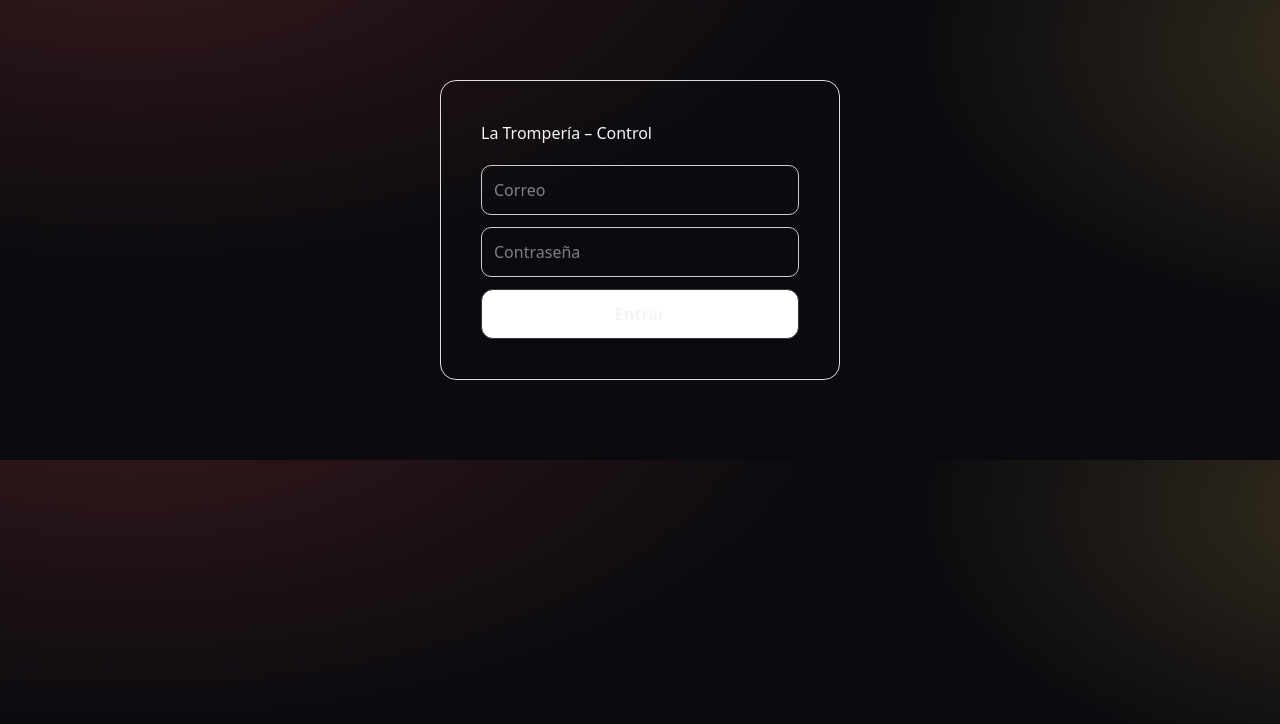
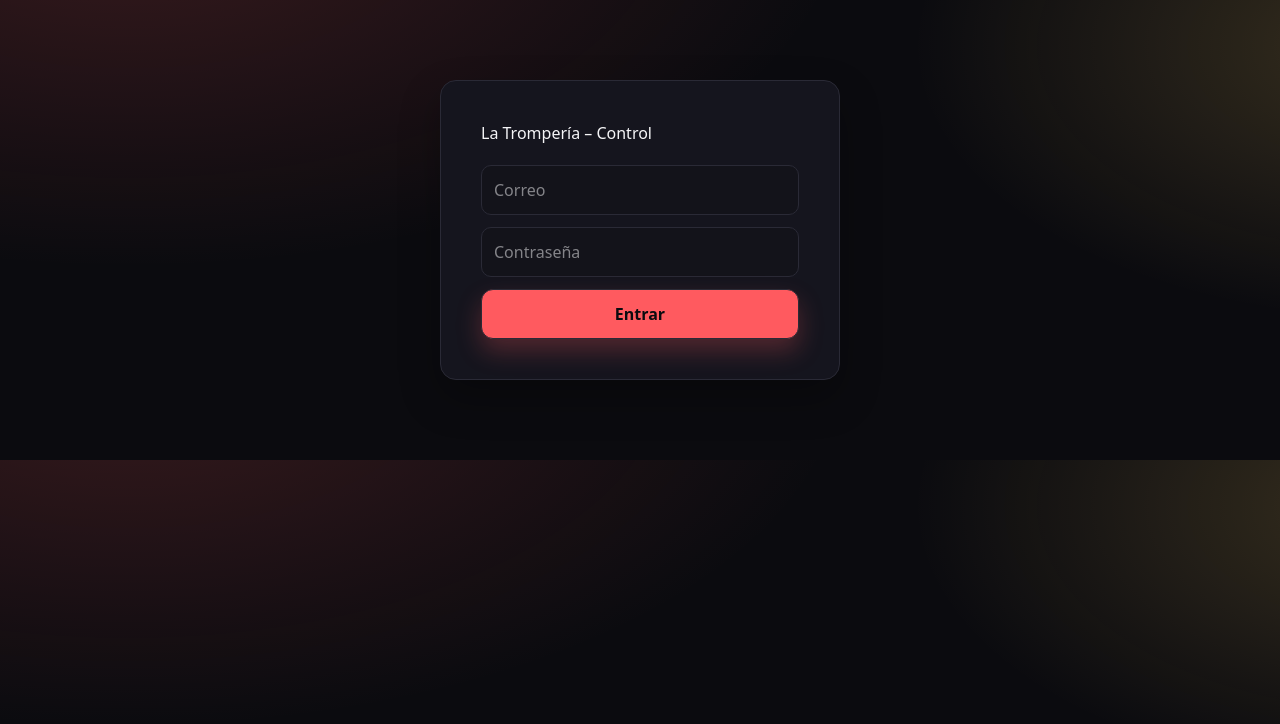
Before and after one commit to Nieto72/latromperia-control, a Next.js app: page /login in a window 1280 px wide. Shown: the top 724 px of the page. Built offline with nearby package versions, Linux system fonts and the light colour scheme; no server answers.

Commit message:
vibrant ui theme

```diff
--- a/app/dashboard/expenses/page.tsx
+++ b/app/dashboard/expenses/page.tsx
@@ -473,7 +473,7 @@ export default function ExpensesPage() {
         </p>
       </div>
 
-      <div style={{ border: "1px solid #2a2a2a", borderRadius: 18, padding: 16, display: "grid", gap: 12 }}>
+      <div style={{ border: "1px solid var(--border)", borderRadius: 18, padding: 16, display: "grid", gap: 12, background: "var(--card)", boxShadow: "0 16px 40px rgba(0,0,0,0.25)" }}>
         <h3 style={{ margin: 0 }}>Filtro por fecha</h3>
         <div style={{ display: "flex", gap: 10, flexWrap: "wrap" }}>
           {[
@@ -485,11 +485,11 @@ export default function ExpensesPage() {
             <button
               key={opt.value}
               onClick={() => setRange(opt.value as RangeKey)}
-              style={{
-                ...secondaryButton,
-                background: range === opt.value ? "white" : "transparent",
-                color: range === opt.value ? "#000" : "inherit",
-              }}
+            style={{
+              ...secondaryButton,
+              background: range === opt.value ? "var(--accent)" : "var(--surface)",
+              color: range === opt.value ? "#0b0b0f" : "var(--foreground)",
+            }}
             >
               {opt.label}
             </button>
@@ -513,7 +513,7 @@ export default function ExpensesPage() {
         )}
       </div>
 
-      <div style={{ border: "1px solid #2a2a2a", borderRadius: 18, padding: 16, display: "grid", gap: 12 }}>
+      <div style={{ border: "1px solid var(--border)", borderRadius: 18, padding: 16, display: "grid", gap: 12, background: "var(--card)", boxShadow: "0 16px 40px rgba(0,0,0,0.25)" }}>
         <h3 style={{ margin: 0 }}>Nuevo gasto</h3>
 
         <div style={{ display: "grid", gap: 10, gridTemplateColumns: "repeat(auto-fit, minmax(180px, 1fr))" }}>
@@ -588,7 +588,7 @@ export default function ExpensesPage() {
         {msg && <p style={{ color: msg.includes("✅") ? "#7CFC00" : "#FF6B6B" }}>{msg}</p>}
       </div>
 
-      <div style={{ border: "1px solid #2a2a2a", borderRadius: 18, padding: 16, display: "grid", gap: 12 }}>
+      <div style={{ border: "1px solid var(--border)", borderRadius: 18, padding: 16, display: "grid", gap: 12, background: "var(--card)", boxShadow: "0 16px 40px rgba(0,0,0,0.25)" }}>
         <h3 style={{ margin: 0 }}>Nómina rápida</h3>
         <p style={{ opacity: 0.8 }}>
           Marca quién trabajó hoy y registra el pago diario con un clic.
@@ -621,7 +621,7 @@ export default function ExpensesPage() {
         {payrollMsg && <p style={{ color: payrollMsg.includes("✅") ? "#7CFC00" : "#FF6B6B" }}>{payrollMsg}</p>}
       </div>
 
-      <div style={{ border: "1px solid #2a2a2a", borderRadius: 18, padding: 16, display: "grid", gap: 12 }}>
+      <div style={{ border: "1px solid var(--border)", borderRadius: 18, padding: 16, display: "grid", gap: 12, background: "var(--card)", boxShadow: "0 16px 40px rgba(0,0,0,0.25)" }}>
         <h3 style={{ margin: 0 }}>Retiro dueño</h3>
         <p style={{ opacity: 0.8 }}>
           Registra el dinero que retiras cuando trabajas para que la caja cuadre.
@@ -646,7 +646,7 @@ export default function ExpensesPage() {
         {ownerMsg && <p style={{ color: ownerMsg.includes("✅") ? "#7CFC00" : "#FF6B6B" }}>{ownerMsg}</p>}
       </div>
 
-      <div style={{ border: "1px solid #2a2a2a", borderRadius: 18, padding: 16, display: "grid", gap: 12 }}>
+      <div style={{ border: "1px solid var(--border)", borderRadius: 18, padding: 16, display: "grid", gap: 12, background: "var(--card)", boxShadow: "0 16px 40px rgba(0,0,0,0.25)" }}>
         <h3 style={{ margin: 0 }}>Accesos rápidos</h3>
         <p style={{ opacity: 0.8 }}>
           Carga el arriendo del mes (día 10) o los recibos base con un clic.
@@ -662,7 +662,7 @@ export default function ExpensesPage() {
         {quickMsg && <p style={{ color: quickMsg.includes("✅") ? "#7CFC00" : "#FF6B6B" }}>{quickMsg}</p>}
       </div>
 
-      <div style={{ border: "1px solid #2a2a2a", borderRadius: 18, padding: 16 }}>
+      <div style={{ border: "1px solid var(--border)", borderRadius: 18, padding: 16, background: "var(--card)", boxShadow: "0 16px 40px rgba(0,0,0,0.25)" }}>
         <h3 style={{ marginTop: 0 }}>Resumen mensual</h3>
         <div style={{ display: "flex", gap: 10, flexWrap: "wrap", alignItems: "center", marginBottom: 10 }}>
           <input
@@ -819,28 +819,29 @@ function toInputDate(date: Date) {
 const inputStyle: React.CSSProperties = {
   padding: 10,
   borderRadius: 10,
-  border: "1px solid #333",
-  background: "transparent",
-  color: "inherit",
+  border: "1px solid var(--border)",
+  background: "var(--surface)",
+  color: "var(--foreground)",
 };
 
 const buttonStyle: React.CSSProperties = {
   padding: "10px 14px",
   borderRadius: 12,
-  border: "1px solid #333",
+  border: "1px solid var(--border)",
   fontWeight: 700,
-  background: "white",
-  color: "#000",
+  background: "var(--accent)",
+  color: "#0b0b0f",
   cursor: "pointer",
   width: "fit-content",
+  boxShadow: "0 12px 24px rgba(255, 90, 95, 0.25)",
 };
 
 const secondaryButton: React.CSSProperties = {
   padding: "10px 14px",
   borderRadius: 12,
-  border: "1px solid #333",
-  background: "transparent",
-  color: "inherit",
+  border: "1px solid var(--border)",
+  background: "var(--surface)",
+  color: "var(--foreground)",
   cursor: "pointer",
   fontWeight: 600,
 };
@@ -848,19 +849,21 @@ const secondaryButton: React.CSSProperties = {
 const pillStyle: React.CSSProperties = {
   padding: "6px 10px",
   borderRadius: 999,
-  border: "1px solid #2a2a2a",
+  border: "1px solid var(--border)",
   fontSize: 12,
   opacity: 0.9,
+  background: "rgba(255,255,255,0.03)",
 };
 
 const rowStyle: React.CSSProperties = {
-  border: "1px solid #2a2a2a",
+  border: "1px solid var(--border)",
   borderRadius: 14,
   padding: 12,
   display: "flex",
   justifyContent: "space-between",
   gap: 12,
   flexWrap: "wrap",
+  background: "var(--surface)",
 };
 
 const checkboxStyle: React.CSSProperties = {
@@ -869,6 +872,7 @@ const checkboxStyle: React.CSSProperties = {
   gap: 8,
   padding: "8px 10px",
   borderRadius: 12,
-  border: "1px solid #2a2a2a",
+  border: "1px solid var(--border)",
   fontSize: 13,
+  background: "var(--surface)",
 };
--- a/app/dashboard/ingredients/page.tsx
+++ b/app/dashboard/ingredients/page.tsx
@@ -260,7 +260,7 @@ export default function IngredientsPage() {
         </p>
       </div>
 
-      <div style={{ display: "grid", gap: 12, border: "1px solid #2a2a2a", borderRadius: 18, padding: 16 }}>
+      <div style={{ display: "grid", gap: 12, border: "1px solid var(--border)", borderRadius: 18, padding: 16, background: "var(--card)", boxShadow: "0 16px 40px rgba(0,0,0,0.25)" }}>
         <h3 style={{ margin: 0 }}>{editingId ? "Editar ingrediente" : "Nuevo ingrediente"}</h3>
 
         <div style={{ display: "grid", gap: 10, gridTemplateColumns: "repeat(auto-fit, minmax(160px, 1fr))" }}>
@@ -326,7 +326,7 @@ export default function IngredientsPage() {
         {msg && <p style={{ color: msg.includes("✅") ? "#7CFC00" : "#FF6B6B" }}>{msg}</p>}
       </div>
 
-      <div style={{ border: "1px solid #2a2a2a", borderRadius: 18, padding: 16 }}>
+      <div style={{ border: "1px solid var(--border)", borderRadius: 18, padding: 16, background: "var(--card)", boxShadow: "0 16px 40px rgba(0,0,0,0.25)" }}>
         <h3 style={{ marginTop: 0 }}>Listado</h3>
         {loading ? (
           <p>Cargando...</p>
@@ -371,7 +371,7 @@ export default function IngredientsPage() {
         )}
       </div>
 
-      <div style={{ border: "1px solid #2a2a2a", borderRadius: 18, padding: 16 }}>
+      <div style={{ border: "1px solid var(--border)", borderRadius: 18, padding: 16, background: "var(--card)", boxShadow: "0 16px 40px rgba(0,0,0,0.25)" }}>
         <h3 style={{ marginTop: 0 }}>Ingredientes sin costo</h3>
         {missingCosts.length === 0 ? (
           <p style={{ opacity: 0.8 }}>Todo tiene costo ✅</p>
@@ -394,7 +394,7 @@ export default function IngredientsPage() {
         )}
       </div>
 
-      <div style={{ border: "1px dashed #2a2a2a", borderRadius: 18, padding: 16 }}>
+      <div style={{ border: "1px dashed var(--border)", borderRadius: 18, padding: 16, background: "var(--card)", boxShadow: "0 16px 40px rgba(0,0,0,0.25)" }}>
         <h3 style={{ marginTop: 0 }}>Carga inicial</h3>
         <p style={{ opacity: 0.8, marginTop: 4 }}>
           Carga la base de ingredientes con costos y mínimos. Si el ingrediente ya existe, se omite.
@@ -418,33 +418,34 @@ export default function IngredientsPage() {
 const inputStyle: React.CSSProperties = {
   padding: 10,
   borderRadius: 10,
-  border: "1px solid #333",
-  background: "transparent",
-  color: "inherit",
+  border: "1px solid var(--border)",
+  background: "var(--surface)",
+  color: "var(--foreground)",
 };
 
 const buttonStyle: React.CSSProperties = {
   padding: "10px 14px",
   borderRadius: 12,
-  border: "1px solid #333",
+  border: "1px solid var(--border)",
   fontWeight: 700,
-  background: "white",
-  color: "#000",
+  background: "var(--accent)",
+  color: "#0b0b0f",
   cursor: "pointer",
+  boxShadow: "0 12px 24px rgba(255, 90, 95, 0.25)",
 };
 
 const secondaryButton: React.CSSProperties = {
   padding: "10px 14px",
   borderRadius: 12,
-  border: "1px solid #333",
-  background: "transparent",
-  color: "inherit",
+  border: "1px solid var(--border)",
+  background: "var(--surface)",
+  color: "var(--foreground)",
   cursor: "pointer",
   fontWeight: 600,
 };
 
 const rowStyle: React.CSSProperties = {
-  border: "1px solid #2a2a2a",
+  border: "1px solid var(--border)",
   borderRadius: 14,
   padding: 12,
   display: "flex",
@@ -452,4 +453,5 @@ const rowStyle: React.CSSProperties = {
   justifyContent: "space-between",
   gap: 12,
   flexWrap: "wrap",
+  background: "var(--surface)",
 };
--- a/app/dashboard/inventory/page.tsx
+++ b/app/dashboard/inventory/page.tsx
@@ -117,7 +117,7 @@ export default function InventoryPage() {
         </p>
       </div>
 
-      <div style={{ border: "1px solid #2a2a2a", borderRadius: 18, padding: 16, display: "grid", gap: 12 }}>
+      <div style={{ border: "1px solid var(--border)", borderRadius: 18, padding: 16, display: "grid", gap: 12, background: "var(--card)", boxShadow: "0 16px 40px rgba(0,0,0,0.25)" }}>
         <h3 style={{ margin: 0 }}>Registrar movimiento</h3>
 
         <div style={{ display: "grid", gap: 10, gridTemplateColumns: "repeat(auto-fit, minmax(180px, 1fr))" }}>
@@ -167,7 +167,7 @@ export default function InventoryPage() {
         {msg && <p style={{ color: msg.includes("✅") ? "#7CFC00" : "#FF6B6B" }}>{msg}</p>}
       </div>
 
-      <div style={{ border: "1px solid #2a2a2a", borderRadius: 18, padding: 16 }}>
+      <div style={{ border: "1px solid var(--border)", borderRadius: 18, padding: 16, background: "var(--card)", boxShadow: "0 16px 40px rgba(0,0,0,0.25)" }}>
         <h3 style={{ marginTop: 0 }}>Últimos movimientos</h3>
         {loading ? (
           <p>Cargando...</p>
@@ -208,27 +208,29 @@ export default function InventoryPage() {
 const inputStyle: React.CSSProperties = {
   padding: 10,
   borderRadius: 10,
-  border: "1px solid #333",
-  background: "transparent",
-  color: "inherit",
+  border: "1px solid var(--border)",
+  background: "var(--surface)",
+  color: "var(--foreground)",
 };
 
 const buttonStyle: React.CSSProperties = {
   padding: "10px 14px",
   borderRadius: 12,
-  border: "1px solid #333",
+  border: "1px solid var(--border)",
   fontWeight: 700,
-  background: "white",
-  color: "#000",
+  background: "var(--accent)",
+  color: "#0b0b0f",
   cursor: "pointer",
+  boxShadow: "0 12px 24px rgba(255, 90, 95, 0.25)",
 };
 
 const rowStyle: React.CSSProperties = {
-  border: "1px solid #2a2a2a",
+  border: "1px solid var(--border)",
   borderRadius: 14,
   padding: 12,
   display: "flex",
   justifyContent: "space-between",
   gap: 12,
   flexWrap: "wrap",
+  background: "var(--surface)",
 };
--- a/app/dashboard/products/page.tsx
+++ b/app/dashboard/products/page.tsx
@@ -198,7 +198,7 @@ export default function ProductsPage() {
         </p>
       </div>
 
-      <div style={{ display: "grid", gap: 12, border: "1px solid #2a2a2a", borderRadius: 18, padding: 16 }}>
+      <div style={{ display: "grid", gap: 12, border: "1px solid var(--border)", borderRadius: 18, padding: 16, background: "var(--card)", boxShadow: "0 16px 40px rgba(0,0,0,0.25)" }}>
         <h3 style={{ margin: 0 }}>{editingId ? "Editar producto" : "Nuevo producto"}</h3>
 
         <div style={{ display: "grid", gap: 10, gridTemplateColumns: "repeat(auto-fit, minmax(160px, 1fr))" }}>
@@ -259,7 +259,7 @@ export default function ProductsPage() {
         {msg && <p style={{ color: msg.includes("✅") ? "#7CFC00" : "#FF6B6B" }}>{msg}</p>}
       </div>
 
-      <div style={{ border: "1px dashed #2a2a2a", borderRadius: 18, padding: 16 }}>
+      <div style={{ border: "1px dashed var(--border)", borderRadius: 18, padding: 16, background: "var(--card)", boxShadow: "0 16px 40px rgba(0,0,0,0.25)" }}>
         <h3 style={{ marginTop: 0 }}>Carga inicial</h3>
         <p style={{ opacity: 0.8, marginTop: 4 }}>
           Crea el catálogo base con categorías y SKU automáticos (LTR-XXX-###). Si un producto ya existe, se omite.
@@ -270,7 +270,7 @@ export default function ProductsPage() {
         {seedMsg && <p style={{ marginTop: 10, color: seedMsg.includes("✅") ? "#7CFC00" : "#FF6B6B" }}>{seedMsg}</p>}
       </div>
 
-      <div style={{ border: "1px solid #2a2a2a", borderRadius: 18, padding: 16 }}>
+      <div style={{ border: "1px solid var(--border)", borderRadius: 18, padding: 16, background: "var(--card)", boxShadow: "0 16px 40px rgba(0,0,0,0.25)" }}>
         <h3 style={{ marginTop: 0 }}>Listado</h3>
         {loading ? (
           <p>Cargando...</p>
@@ -305,33 +305,34 @@ export default function ProductsPage() {
 const inputStyle: React.CSSProperties = {
   padding: 10,
   borderRadius: 10,
-  border: "1px solid #333",
-  background: "transparent",
-  color: "inherit",
+  border: "1px solid var(--border)",
+  background: "var(--surface)",
+  color: "var(--foreground)",
 };
 
 const buttonStyle: React.CSSProperties = {
   padding: "10px 14px",
   borderRadius: 12,
-  border: "1px solid #333",
+  border: "1px solid var(--border)",
   fontWeight: 700,
-  background: "white",
-  color: "#000",
+  background: "var(--accent)",
+  color: "#0b0b0f",
   cursor: "pointer",
+  boxShadow: "0 12px 24px rgba(255, 90, 95, 0.25)",
 };
 
 const secondaryButton: React.CSSProperties = {
   padding: "10px 14px",
   borderRadius: 12,
-  border: "1px solid #333",
-  background: "transparent",
-  color: "inherit",
+  border: "1px solid var(--border)",
+  background: "var(--surface)",
+  color: "var(--foreground)",
   cursor: "pointer",
   fontWeight: 600,
 };
 
 const rowStyle: React.CSSProperties = {
-  border: "1px solid #2a2a2a",
+  border: "1px solid var(--border)",
   borderRadius: 14,
   padding: 12,
   display: "flex",
@@ -339,4 +340,5 @@ const rowStyle: React.CSSProperties = {
   justifyContent: "space-between",
   gap: 12,
   flexWrap: "wrap",
+  background: "var(--surface)",
 };
--- a/app/dashboard/recipes/page.tsx
+++ b/app/dashboard/recipes/page.tsx
@@ -346,7 +346,7 @@ export default function RecipesPage() {
         </p>
       </div>
 
-      <div style={{ border: "1px solid #2a2a2a", borderRadius: 18, padding: 16, display: "grid", gap: 12 }}>
+      <div style={{ border: "1px solid var(--border)", borderRadius: 18, padding: 16, display: "grid", gap: 12, background: "var(--card)", boxShadow: "0 16px 40px rgba(0,0,0,0.25)" }}>
         <h3 style={{ margin: 0 }}>Selecciona un producto</h3>
         <select
           value={selectedProductId}
@@ -364,7 +364,7 @@ export default function RecipesPage() {
         </select>
       </div>
 
-      <div style={{ border: "1px solid #2a2a2a", borderRadius: 18, padding: 16, display: "grid", gap: 12 }}>
+      <div style={{ border: "1px solid var(--border)", borderRadius: 18, padding: 16, display: "grid", gap: 12, background: "var(--card)", boxShadow: "0 16px 40px rgba(0,0,0,0.25)" }}>
         <h3 style={{ margin: 0 }}>Ingredientes</h3>
         {loadingRecipe ? (
           <p>Cargando receta...</p>
@@ -423,7 +423,7 @@ export default function RecipesPage() {
         )}
       </div>
 
-      <div style={{ border: "1px dashed #2a2a2a", borderRadius: 18, padding: 16 }}>
+      <div style={{ border: "1px dashed var(--border)", borderRadius: 18, padding: 16, background: "var(--card)", boxShadow: "0 16px 40px rgba(0,0,0,0.25)" }}>
         <h3 style={{ marginTop: 0 }}>Carga inicial</h3>
         <p style={{ opacity: 0.8, marginTop: 4 }}>
           Carga recetas base para el menú actual. Si algo falta, se mostrará en el mensaje.
@@ -440,37 +440,39 @@ export default function RecipesPage() {
 const inputStyle: React.CSSProperties = {
   padding: 10,
   borderRadius: 10,
-  border: "1px solid #333",
-  background: "transparent",
-  color: "inherit",
+  border: "1px solid var(--border)",
+  background: "var(--surface)",
+  color: "var(--foreground)",
 };
 
 const buttonStyle: React.CSSProperties = {
   padding: "10px 14px",
   borderRadius: 12,
-  border: "1px solid #333",
+  border: "1px solid var(--border)",
   fontWeight: 700,
-  background: "white",
-  color: "#000",
+  background: "var(--accent)",
+  color: "#0b0b0f",
   cursor: "pointer",
   width: "fit-content",
+  boxShadow: "0 12px 24px rgba(255, 90, 95, 0.25)",
 };
 
 const secondaryButton: React.CSSProperties = {
   padding: "8px 12px",
   borderRadius: 10,
-  border: "1px solid #333",
-  background: "transparent",
-  color: "inherit",
+  border: "1px solid var(--border)",
+  background: "var(--surface)",
+  color: "var(--foreground)",
   cursor: "pointer",
 };
 
 const rowStyle: React.CSSProperties = {
-  border: "1px solid #2a2a2a",
+  border: "1px solid var(--border)",
   borderRadius: 12,
   padding: 10,
   display: "flex",
   justifyContent: "space-between",
   gap: 10,
   flexWrap: "wrap",
+  background: "var(--surface)",
 };
--- a/app/dashboard/reports/page.tsx
+++ b/app/dashboard/reports/page.tsx
@@ -301,8 +301,8 @@ export default function ReportsPage() {
             onClick={() => setRange(option.value)}
             style={{
               ...buttonStyle,
-              background: range === option.value ? "white" : "transparent",
-              color: range === option.value ? "#000" : "inherit",
+              background: range === option.value ? "var(--accent)" : "var(--surface)",
+              color: range === option.value ? "#0b0b0f" : "var(--foreground)",
             }}
           >
             {option.label}
@@ -532,17 +532,20 @@ export default function ReportsPage() {
 const buttonStyle: React.CSSProperties = {
   padding: "10px 14px",
   borderRadius: 12,
-  border: "1px solid #333",
+  border: "1px solid var(--border)",
   fontWeight: 700,
-  background: "transparent",
-  color: "inherit",
+  background: "var(--surface)",
+  color: "var(--foreground)",
   cursor: "pointer",
+  boxShadow: "0 10px 24px rgba(0,0,0,0.2)",
 };
 
 const cardStyle: React.CSSProperties = {
-  border: "1px solid #2a2a2a",
+  border: "1px solid var(--border)",
   borderRadius: 18,
   padding: 16,
+  background: "var(--card)",
+  boxShadow: "0 16px 40px rgba(0,0,0,0.25)",
 };
 
 const rowStyle: React.CSSProperties = {
@@ -552,7 +555,7 @@ const rowStyle: React.CSSProperties = {
 };
 
 const ticketRow: React.CSSProperties = {
-  border: "1px solid #2a2a2a",
+  border: "1px solid var(--border)",
   borderRadius: 14,
   padding: 12,
   display: "flex",
@@ -560,27 +563,29 @@ const ticketRow: React.CSSProperties = {
   justifyContent: "space-between",
   gap: 12,
   flexWrap: "wrap",
+  background: "var(--surface)",
 };
 
 const inputStyle: React.CSSProperties = {
   padding: 10,
   borderRadius: 10,
-  border: "1px solid #333",
-  background: "transparent",
-  color: "inherit",
+  border: "1px solid var(--border)",
+  background: "var(--surface)",
+  color: "var(--foreground)",
 };
 
 const pillStyle: React.CSSProperties = {
   padding: "6px 10px",
   borderRadius: 999,
-  border: "1px solid #2a2a2a",
+  border: "1px solid var(--border)",
   fontSize: 12,
   opacity: 0.9,
+  background: "rgba(255,255,255,0.03)",
 };
 
 const warningStyle: React.CSSProperties = {
-  border: "1px solid #6b3b3b",
-  background: "rgba(255, 107, 107, 0.12)",
+  border: "1px solid rgba(255, 90, 95, 0.45)",
+  background: "rgba(255, 90, 95, 0.12)",
   borderRadius: 14,
   padding: 12,
 };
@@ -594,7 +599,7 @@ const barRow: React.CSSProperties = {
 
 const barWrap: React.CSSProperties = {
   height: 8,
-  background: "#1f1f1f",
+  background: "rgba(255,255,255,0.08)",
   borderRadius: 999,
   overflow: "hidden",
 };
--- a/app/dashboard/users/page.tsx
+++ b/app/dashboard/users/page.tsx
@@ -55,9 +55,11 @@ export default function UsersPage() {
             <div
               key={id}
               style={{
-                border: "1px solid #2a2a2a",
+                border: "1px solid var(--border)",
                 borderRadius: 16,
                 padding: 14,
+                background: "var(--card)",
+                boxShadow: "0 16px 40px rgba(0,0,0,0.25)",
               }}
             >
               <div style={{ display: "flex", justifyContent: "space-between", gap: 12 }}>
@@ -87,8 +89,9 @@ export default function UsersPage() {
                     style={{
                       padding: 10,
                       borderRadius: 12,
-                      border: "1px solid #333",
-                      background: "transparent",
+                      border: "1px solid var(--border)",
+                      background: "var(--surface)",
+                      color: "var(--foreground)",
                     }}
                   >
                     <option value="" disabled>
@@ -110,8 +113,10 @@ export default function UsersPage() {
 const btn: React.CSSProperties = {
   padding: "10px 12px",
   borderRadius: 12,
-  border: "1px solid #333",
+  border: "1px solid var(--border)",
   fontWeight: 800,
-  background: "transparent",
+  background: "var(--surface)",
+  color: "var(--foreground)",
   cursor: "pointer",
+  boxShadow: "0 10px 24px rgba(0,0,0,0.2)",
 };
--- a/app/login/page.tsx
+++ b/app/login/page.tsx
@@ -65,9 +65,10 @@ export default function LoginPage() {
         padding: 40,
         maxWidth: 400,
         margin: "80px auto",
-        border: "1px solid #ddd",
+        border: "1px solid var(--border)",
         borderRadius: 16,
-        fontFamily: "system-ui",
+        background: "var(--card)",
+        boxShadow: "0 18px 40px rgba(0,0,0,0.28)",
       }}
     >
       <h1 style={{ marginBottom: 20 }}>La Trompería – Control</h1>
@@ -82,7 +83,9 @@ export default function LoginPage() {
           padding: 12,
           marginBottom: 12,
           borderRadius: 10,
-          border: "1px solid #ccc",
+          border: "1px solid var(--border)",
+          background: "var(--surface)",
+          color: "var(--foreground)",
         }}
       />
 
@@ -100,7 +103,9 @@ export default function LoginPage() {
           padding: 12,
           marginBottom: 12,
           borderRadius: 10,
-          border: "1px solid #ccc",
+          border: "1px solid var(--border)",
+          background: "var(--surface)",
+          color: "var(--foreground)",
         }}
       />
 
@@ -111,16 +116,18 @@ export default function LoginPage() {
           width: "100%",
           padding: 12,
           borderRadius: 12,
-          border: "1px solid #333",
+          border: "1px solid var(--border)",
           fontWeight: 700,
           cursor: loading ? "not-allowed" : "pointer",
-          background: loading ? "#eee" : "white",
+          background: loading ? "var(--surface)" : "var(--accent)",
+          color: loading ? "var(--muted)" : "#0b0b0f",
+          boxShadow: "0 12px 24px rgba(255, 90, 95, 0.25)",
         }}
       >
         {loading ? "Entrando..." : "Entrar"}
       </button>
 
-      {error && <p style={{ color: "red", marginTop: 14 }}>{error}</p>}
+      {error && <p style={{ color: "#ff6b6b", marginTop: 14 }}>{error}</p>}
     </div>
   );
 }
--- a/app/pos/page.tsx
+++ b/app/pos/page.tsx
@@ -365,7 +365,7 @@ export default function POSPage() {
 
         @media (max-width: 820px) { .posGrid { grid-template-columns: 1fr; } }
 
-        .card { border: 1px solid var(--border); border-radius: 16px; padding: 12px; background: var(--card); }
+        .card { border: 1px solid var(--border); border-radius: 16px; padding: 12px; background: var(--card); box-shadow: 0 18px 40px rgba(0,0,0,0.28); }
 
         .productsGrid {
           display: grid;
@@ -451,9 +451,11 @@ export default function POSPage() {
           style={{
             padding: 12,
             borderRadius: 14,
-            border: "1px solid #333",
+            border: "1px solid var(--border)",
             minWidth: 240,
             flex: "1 1 240px",
+            background: "var(--surface)",
+            color: "var(--foreground)",
           }}
         />
 
@@ -684,7 +686,7 @@ export default function POSPage() {
                 value={search}
                 onChange={(e) => setSearch(e.target.value)}
                 placeholder="Buscar: Nombre..."
-                style={{ padding: 12, borderRadius: 14, border: "1px solid #333", flex: "1 1 220px" }}
+                style={{ padding: 12, borderRadius: 14, border: "1px solid var(--border)", flex: "1 1 220px", background: "var(--surface)", color: "var(--foreground)" }}
               />
               <button onClick={loadOpenOrders} style={{ ...actionBtn, fontWeight: 900 }}>
                 Recargar
@@ -700,10 +702,10 @@ export default function POSPage() {
                     key={o.id}
                     onClick={() => selectOrder(o.id)}
                     style={{
-                      border: "1px solid #333",
+                      border: "1px solid var(--border)",
                       borderRadius: 14,
                       padding: 12,
-                    background: "var(--card)",
+                      background: "var(--card)",
                       textAlign: "left",
                       cursor: "pointer",
                     }}
@@ -736,6 +738,7 @@ const productBtn: CSSProperties = {
   color: "var(--foreground)",
   cursor: "pointer",
   textAlign: "left",
+  boxShadow: "0 12px 24px rgba(0,0,0,0.25)",
 };
 
 const payBtn: CSSProperties = {
@@ -746,6 +749,7 @@ const payBtn: CSSProperties = {
   color: "var(--foreground)",
   cursor: "pointer",
   fontWeight: 900,
+  boxShadow: "0 10px 20px rgba(0,0,0,0.2)",
 };
 
 const pillBtn: CSSProperties = {
@@ -770,6 +774,7 @@ const actionBtn: CSSProperties = {
   background: "var(--accent)",
   color: "#0b0b0f",
   cursor: "pointer",
+  boxShadow: "0 12px 24px rgba(255, 90, 95, 0.25)",
 };
 
 const minusBtn: CSSProperties = {
```
Also changed, not shown: app/components/TopBar.tsx (+6 -4 lines).
